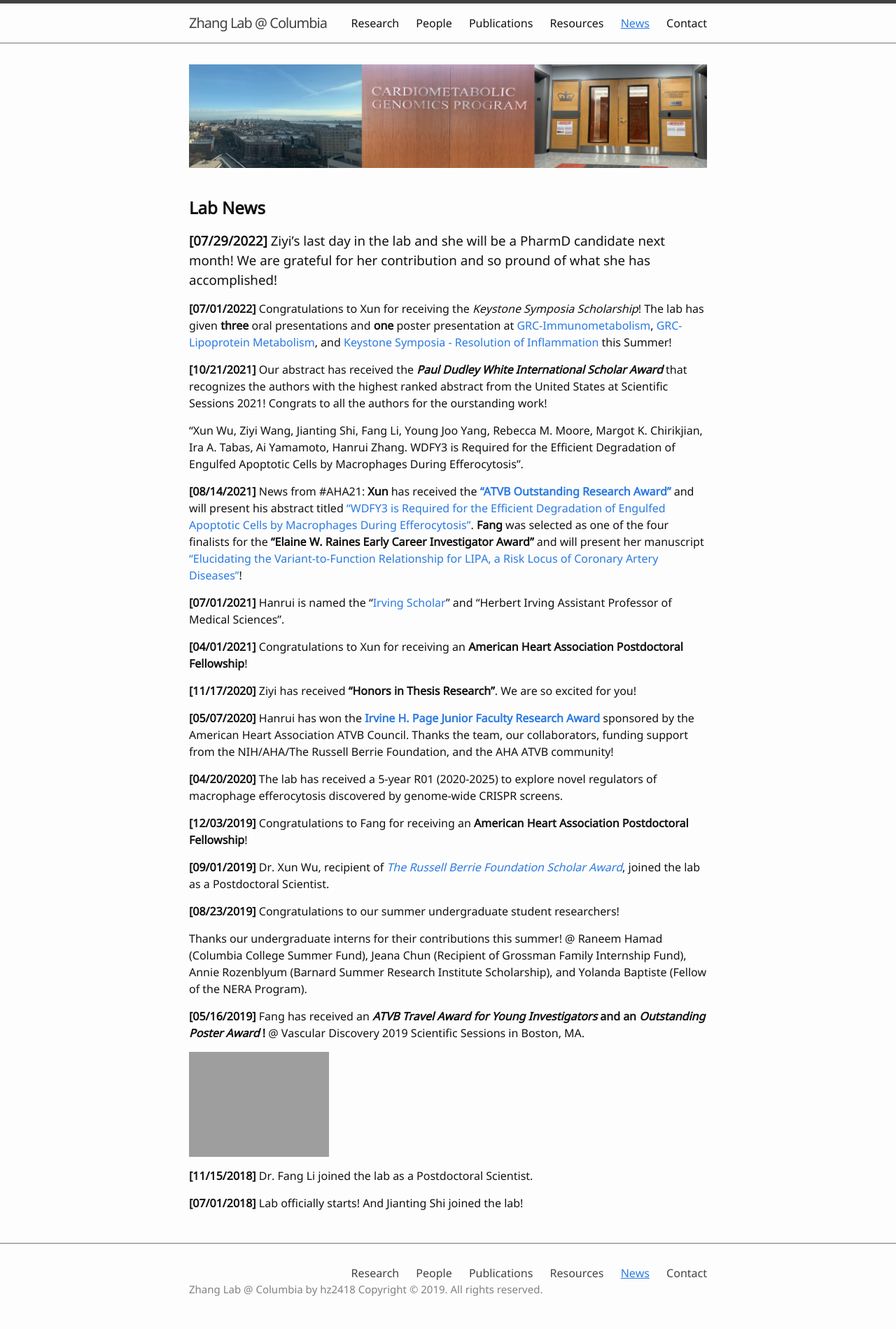
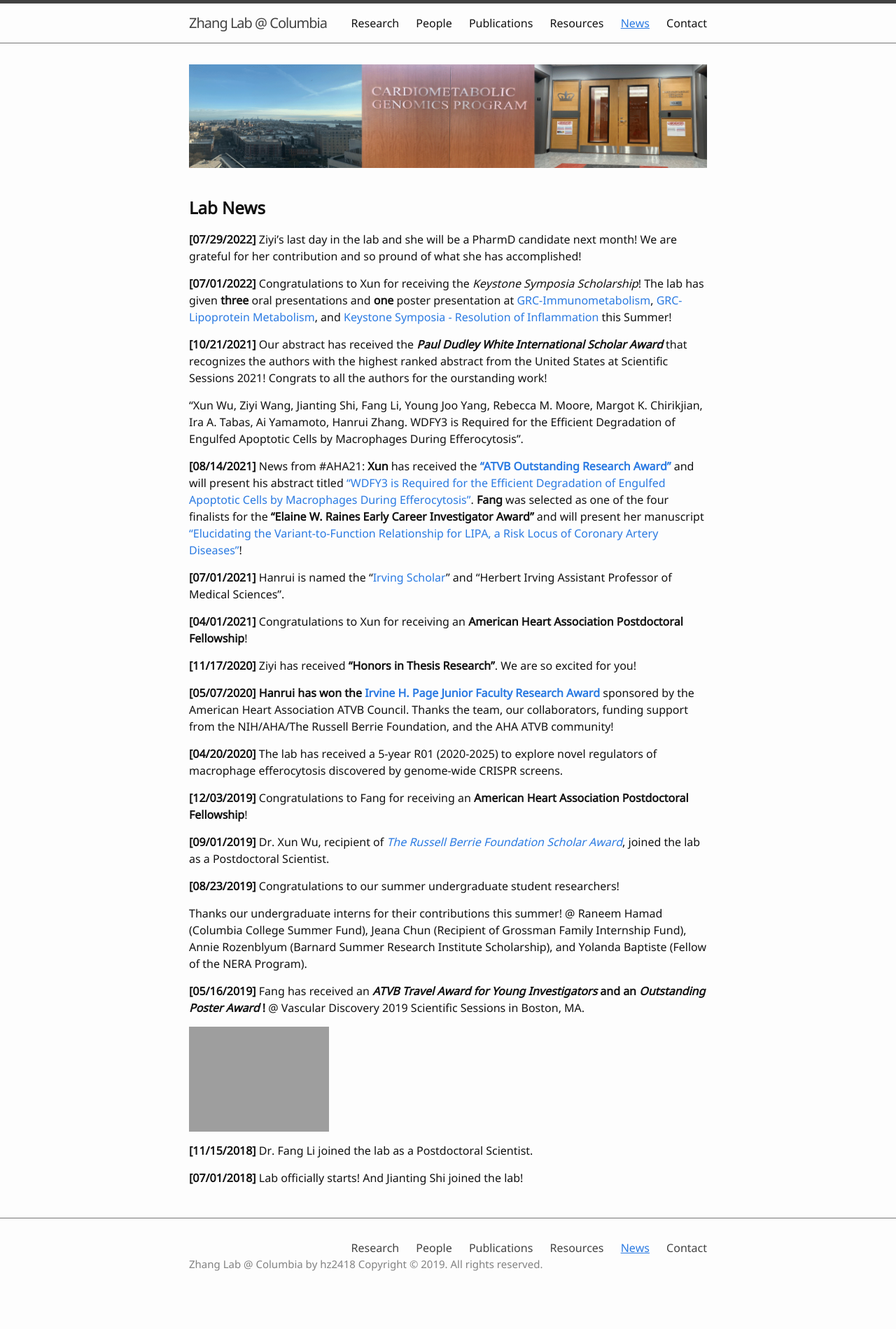
Before and after one commit to hanruizhang/zhanglab, a Jekyll site: the page built from 5_News.md, in a window 1280 px wide. Shown: the whole page at 70% size. Built offline with Jekyll 4.4.1, drawn with Linux system fonts in a browser that asks for light colours; after the commit the page ends 1863 px from its top, so only the background shows below that.

Commit message:
Update 5_News.md

```diff
--- a/5_News.md
+++ b/5_News.md
@@ -11,7 +11,7 @@ nav: true
 
 ## **Lab News**
 
-### **[07/29/2022]** Ziyi's last day in the lab and she will be a PharmD candidate next month! We are grateful for her contribution and so pround of what she has accomplished!
+#### **[07/29/2022]** Ziyi's last day in the lab and she will be a PharmD candidate next month! We are grateful for her contribution and so pround of what she has accomplished!
 
 #### **[07/01/2022]** Congratulations to Xun for receiving the _Keystone Symposia Scholarship_! The lab has given **three** oral presentations and **one** poster presentation at [GRC-Immunometabolism](https://www.grc.org/immunometabolism-in-health-and-disease-conference/2022/), [GRC-Lipoprotein Metabolism](https://www.grc.org/lipoprotein-metabolism-conference/2022/), and [Keystone Symposia - Resolution of Inflammation](https://www.keystonesymposia.org/conferences/conference-listing/meeting?eventid=6846) this Summer!
 
@@ -24,7 +24,7 @@ WDFY3 is Required for the Efficient Degradation of Engulfed Apoptotic Cells by M
 #### **[07/01/2021]** Hanrui is named the "[Irving Scholar](https://www.irvinginstitute.columbia.edu/news/announcing-2021-2024-irving-scholars){:target="_blank"}" and "Herbert Irving Assistant Professor of Medical Sciences".
 #### **[04/01/2021]** Congratulations to Xun for receiving an **American Heart Association Postdoctoral Fellowship**!
 #### **[11/17/2020]** Ziyi has received **"Honors in Thesis Research"**. We are so excited for you!
-#### **[05/07/2020]** Hanrui has won the **[Irvine H. Page Junior Faculty Research Award](https://professional.heart.org/en/partners/awards-and-lectures/early-career-awards/irvine-h-page-junior-faculty-research-award){:target="_blank"}** sponsored by the American Heart Association ATVB Council. Thanks the team, our collaborators, funding support from the NIH/AHA/The Russell Berrie Foundation, and the AHA ATVB community!
+#### **[05/07/2020]** **Hanrui has won the [Irvine H. Page Junior Faculty Research Award](https://professional.heart.org/en/partners/awards-and-lectures/early-career-awards/irvine-h-page-junior-faculty-research-award){:target="_blank"}** sponsored by the American Heart Association ATVB Council. Thanks the team, our collaborators, funding support from the NIH/AHA/The Russell Berrie Foundation, and the AHA ATVB community!
 
 #### **[04/20/2020]** The lab has received a 5-year R01 (2020-2025) to explore novel regulators of macrophage efferocytosis discovered by genome-wide CRISPR screens.
 
```
